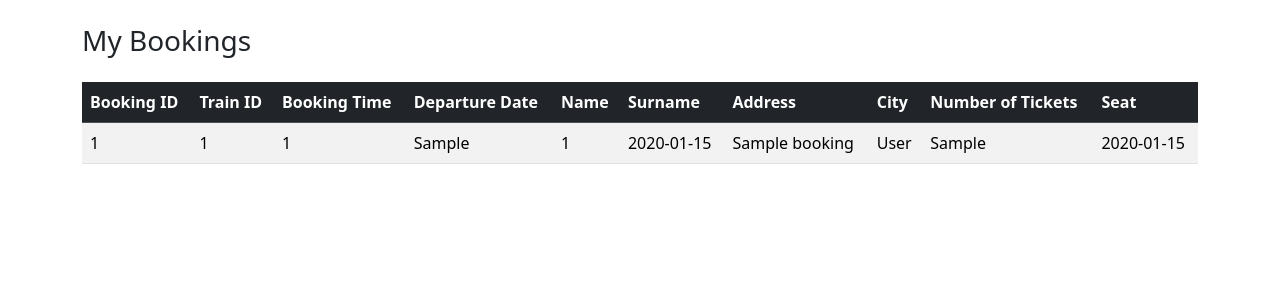
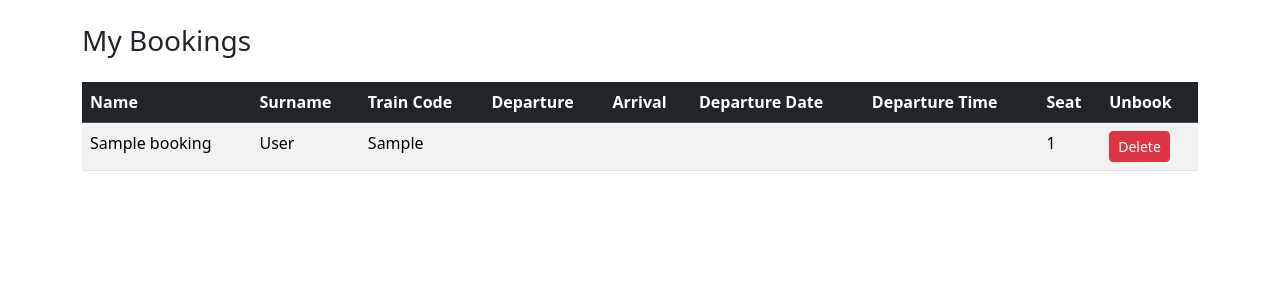
Before and after one commit to angelobattaglia/ticket_service, a Flask app: page /profile/1 in a window 1280 px wide. Shown: the part 163-463 px from the top of the page. Run offline with Flask 3, Linux system fonts and the light colour scheme; a user stored in the database is signed in; data comes from the database, SQL or seed files in the repository; both versions use the stored data as it was after the commit; tables that the repository leaves empty hold one stand-in row (values such as "Sample post").

Commit message:
to fix the navigation and the bookings access

```diff
--- a/app/app.py
+++ b/app/app.py
@@ -14,14 +14,6 @@
 # Security and Forms for the login
 import werkzeug.security as ws
 # from forms import LoginForm
-
-# Import the Image module from the PIL (Python Imaging Library) package.
-# Used to preprocess the images uploaded by the users.
-# Ensure 'Pillow' is installed before running the application by using
-# the command 'pip install Pillow'
-# from PIL import Image
-# PROFILE_IMG_HEIGHT = 130
-# POST_IMG_WIDTH = 300
 
 # Import the datetime library to handle the pubblication date of the raccolte
 import datetime
@@ -56,8 +48,7 @@
 
 @app.route('/')
 def home():
-
-    return render_template('home.html', title='Home')
+    return render_template('home.html', title='Home', active_page='home')
 
 #########################################################
 #########################################################
@@ -88,7 +79,30 @@
     bookings = bookings_dao.get_bookings_for_user(user_id)
 
     # Passo il treno alla bagina booking_form.html
-    return render_template('profile.html', user=u, bookings=bookings)
+    return render_template('profile.html', user=u, bookings=bookings, active_page='profile')
+
+#########################################################
+#########################################################
+#########################################################
+###### Here I make the method to delete a booking #######
+#########################################################
+#########################################################
+#########################################################
+#########################################################
+
+@app.route('/delete_booking/<int:booking_id>', methods=['POST'])
+@flask_login.login_required
+def delete_booking(booking_id):
+    # Retrieve the booking to ensure it belongs to the current user
+    booking = bookings_dao.get_booking_by_id(booking_id)
+
+    if booking and booking[0] == flask_login.current_user.id:
+        bookings_dao.delete_booking(booking_id)
+        flash('Booking annulled successfully.', 'success')
+    else:
+        flash('Booking not found or you do not have permission to delete it.', 'danger')
+
+    return redirect(url_for('profile', user_id=flask_login.current_user.id))
 
 #########################################################
 #########################################################
@@ -160,8 +174,15 @@
     number_of_tickets = int(request.form['number_of_tickets'])
     seat = request.form.get('seat')  # Seat is optional
 
+    train = trains_dao.get_train_by_id(train_id)
+    # train[1] # Questo dovrebbe essere il codice alfanumerico :pray:
+    # Faccio un controllo per essere sicuro che questo treno effettivamente esista
+    if not train:
+        flash('Train ID not found', 'error')
+        return redirect(url_for('home'))
+
     # Here you would add the logic to handle the booking, such as saving the booking to a database
-    bookings_dao.insert_booking(user_id, train_id, booking_time, name, surname, address, city, credit_card, expire_date_card, number_of_tickets, seat)
+    bookings_dao.insert_booking(user_id, train_id, train[1], booking_time, name, surname, address, city, credit_card, expire_date_card, number_of_tickets, seat)
 
     flash(f'Ticket for train {train_id} booked successfully!', 'success')
     return redirect(url_for('home'))
@@ -178,7 +199,7 @@
 # Define the signup page
 @app.route('/signup')
 def signup():
-    return render_template('signup.html')
+    return render_template('signup.html', active_page='signup')
 
 @app.route('/signup', methods=['GET', 'POST'])
 def signup_function():
@@ -221,7 +242,7 @@
 
 @app.route('/login', methods=['GET'])
 def login():
-    return render_template('login.html')
+    return render_template('login.html', active_page='login')
 
 @app.route('/login', methods=['POST'])
 def login_post():
@@ -258,4 +279,4 @@
 
 @app.route('/about')
 def about():
-    return render_template('about.html', title='About Us')
+    return render_template('about.html', title='About Us', active_page='about')
--- a/app/table_creation.py
+++ b/app/table_creation.py
@@ -42,6 +42,7 @@
             "id" INTEGER PRIMARY KEY AUTOINCREMENT,
             "user_id" INTEGER NOT NULL,
             "train_id" INTEGER NOT NULL,
+            "alphanumeric" TEXT NOT NULL,
 
             -- "time" mi serve per permettere la cancellazione o la modifica di un biglietto, acquistato in precedenza, fino a 2 minuti prima della partenza
             "time" INTEGER NOT NULL,
@@ -61,7 +62,8 @@
             "seat" INTEGER, -- va da 0 a 30, implementare con un menu drop-down, facoltativo, operativo nel caso in cui sia un treno ad alta velocita'
 
             FOREIGN KEY ("user_id") REFERENCES "users" ("id"),
-            FOREIGN KEY ("train_id") REFERENCES "trains" ("id") -- open question: would it be better to use "alphanumeric" from trains instead?
+            FOREIGN KEY ("train_id") REFERENCES "trains" ("id"), -- open question: would it be better to use "alphanumeric" from trains instead?
+            FOREIGN KEY ("alphanumeric") REFERENCES "trains" ("alphanumeric")
         );
     ''')
     conn.commit()
--- a/app/templates/base.html
+++ b/app/templates/base.html
@@ -35,7 +35,7 @@
                             <span class="nav-link disabled">Logged in as {{ current_user.email }}</span>
                         </li>
                         <li class="nav-item">
-                            <a class="nav-link" href="{{ url_for('profile', user_id=current_user.id) }}">My Bookings</a>
+                            <a class="nav-link {% if active_page == 'profile' %}active{% endif %}" href="{{ url_for('profile', user_id=current_user.id) }}">My Bookings</a>
                         </li>
                     {% else %}
                         <li class="nav-item">
@@ -43,10 +43,10 @@
                         </li>
                     {% endif %}
                     <li class="nav-item">
-                        <a class="nav-link" href="{{ url_for('home') }}">Home</a>
+                        <a class="nav-link {% if active_page == 'home' %}active{% endif %}" href="{{ url_for('home') }}">Home</a>
                     </li>
                     <li class="nav-item">
-                        <a class="nav-link" href="{{ url_for('about') }}">About</a>
+                        <a class="nav-link {% if active_page == 'about' %}active{% endif %}" href="{{ url_for('about') }}">About</a>
                     </li>
                     {% if current_user.is_authenticated %}
                         <li class="nav-item">
@@ -54,10 +54,10 @@
                         </li>
                     {% else %}
                         <li class="nav-item">
-                            <a class="nav-link" href="{{ url_for('login') }}">Login</a>
+                            <a class="nav-link {% if active_page == 'login' %}active{% endif %}" href="{{ url_for('login') }}">Login</a>
                         </li>
                         <li class="nav-item">
-                            <a class="nav-link" href="{{ url_for('signup') }}">Sign Up</a>
+                            <a class="nav-link {% if active_page == 'signup' %}active{% endif %}" href="{{ url_for('signup') }}">Sign Up</a>
                         </li>
                     {% endif %}
                 </ul>
@@ -65,6 +65,7 @@
         </nav>
     </header>
 
+
     <!-- Adding javascript for animations and components that are not made with CSS  -->
     <!-- This tecnique is called "deferred script loading" or "deferred script placement, and it is tipically placed at the end of the <body> tag -->
     <script src="https://cdn.jsdelivr.net/npm/bootstrap@5.3.2/dist/js/bootstrap.bundle.min.js" integrity="sha384-C6RzsynM9kWDrMNeT87bh95OGNyZPhcTNXj1NW7RuBCsyN/o0jlpcV8Qyq46cDfL" crossorigin="anonymous"></script>
--- a/app/templates/profile.html
+++ b/app/templates/profile.html
@@ -9,31 +9,33 @@
     <table class="table table-striped table-hover">
         <thead class="table-dark">
             <tr>
-                <th>Booking ID</th>
-                <th>Train ID</th>
-                <th>Booking Time</th>
-                <th>Departure Date</th>
                 <th>Name</th>
                 <th>Surname</th>
-                <th>Address</th>
-                <th>City</th>
-                <th>Number of Tickets</th>
+                <th>Train Code</th>
+                <th>Departure</th>
+                <th>Arrival</th>
+                <th>Departure Date</th>
+                <th>Departure Time</th>
                 <th>Seat</th>
+                <th>Unbook</th>
             </tr>
         </thead>
         <tbody>
             {% for booking in bookings %}
             <tr>
-                <td>{{ booking[0] }}</td>
-                <td>{{ booking[1] }}</td>
-                <td>{{ booking[2] }}</td>
-                <td>{{ booking[3] }}</td>
-                <td>{{ booking[4] }}</td>
-                <td>{{ booking[5] }}</td>
                 <td>{{ booking[6] }}</td>
                 <td>{{ booking[7] }}</td>
-                <td>{{ booking[10] }}</td>
-                <td>{{ booking[11] if booking[11] else 'N/A' }}</td>
+                <td>{{ booking[3] }}</td>
+                <td>{{ booking[14] }}</td>
+                <td>{{ booking[15] }}</td>
+                <td>{{ booking[16] }}</td>
+                <td>{{ booking[17] }}</td>
+                <td>{{ booking[13] if booking[13] else 'N/A' }}</td>
+                <td>
+                    <form method="POST" action="{{ url_for('delete_booking', booking_id=booking[0]) }}" style="display:inline;">
+                        <button type="submit" class="btn btn-danger btn-sm">Delete</button>
+                    </form>
+                </td>
             </tr>
             {% endfor %}
         </tbody>
```
Also changed, not shown: app/bookings_dao.py (+68 -4 lines), app/data.db.
